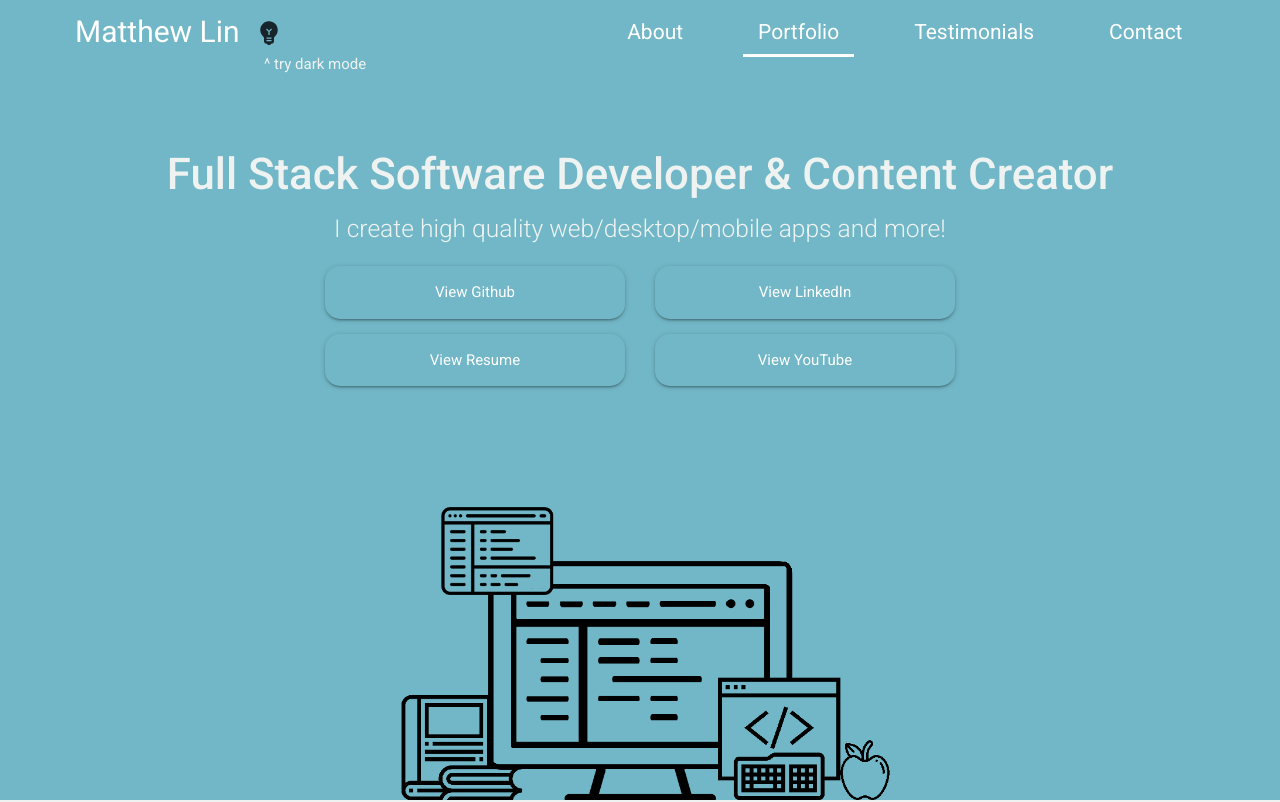
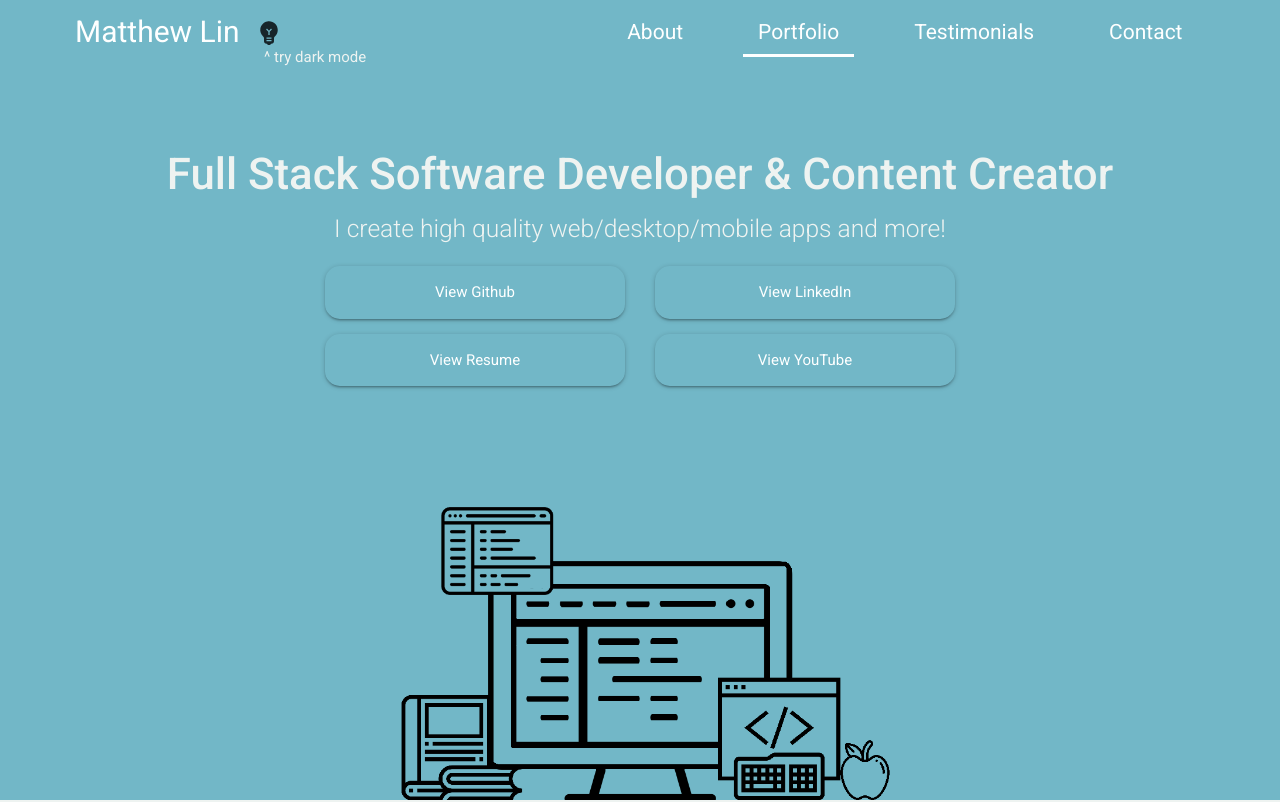
Before and after one commit to matthew-plusprogramming/matthewlin.dev, a React (Create React App) app: page / in a window 1280 px wide. Shown: the top 802 px of the page. Built offline with nearby package versions, Linux system fonts and the light colour scheme.

Commit message:
🩹 Quick styling fix

```diff
--- a/src/styles/nav.scss
+++ b/src/styles/nav.scss
@@ -7,7 +7,7 @@ header {
   .dark-header-text {
     position: absolute;
     font-size: 1rem;
-    top: 1.5rem;
+    top: 1rem;
     left: 0.5rem;
 
     transition: opacity 0.5s !important;
```
